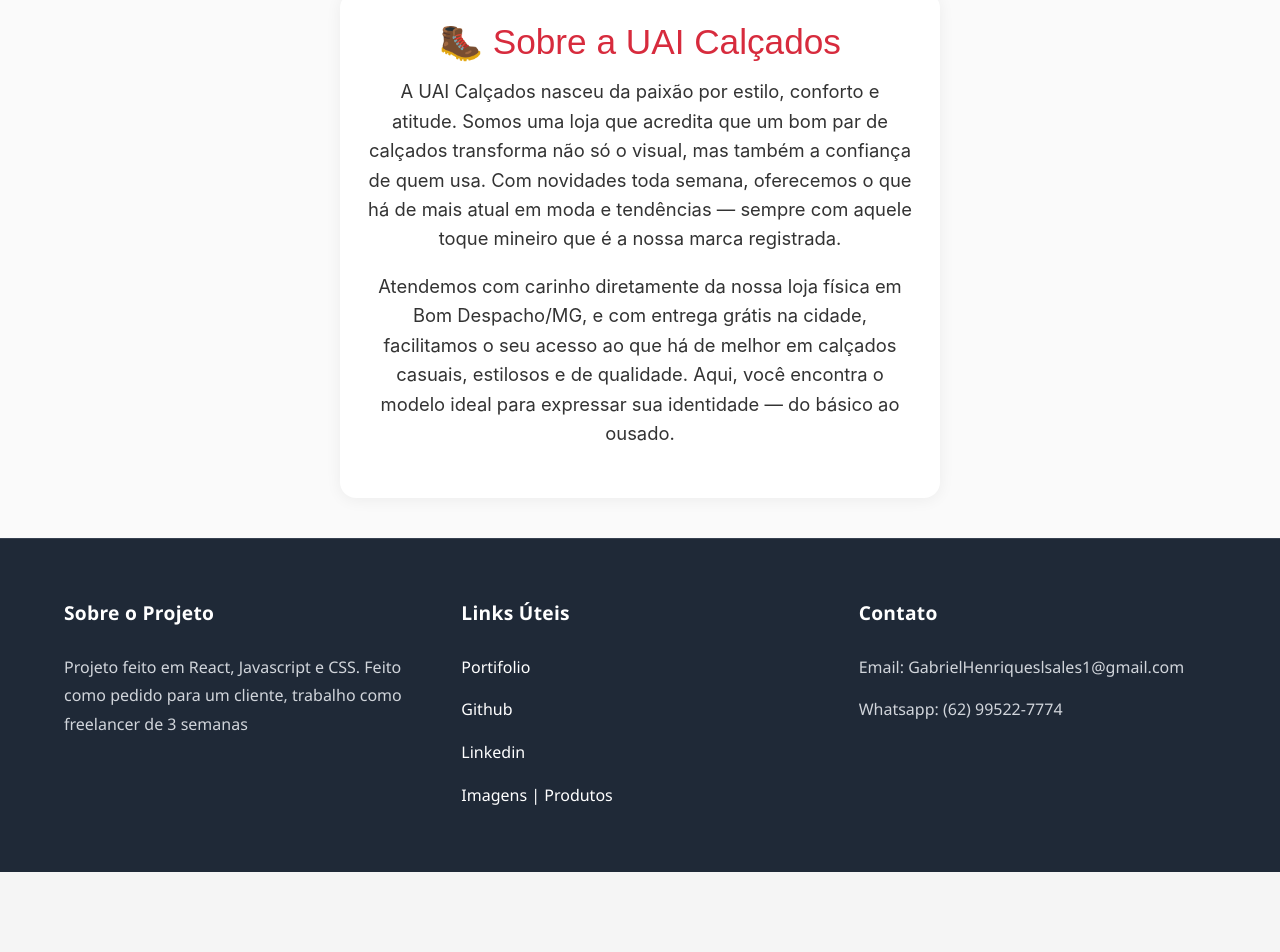
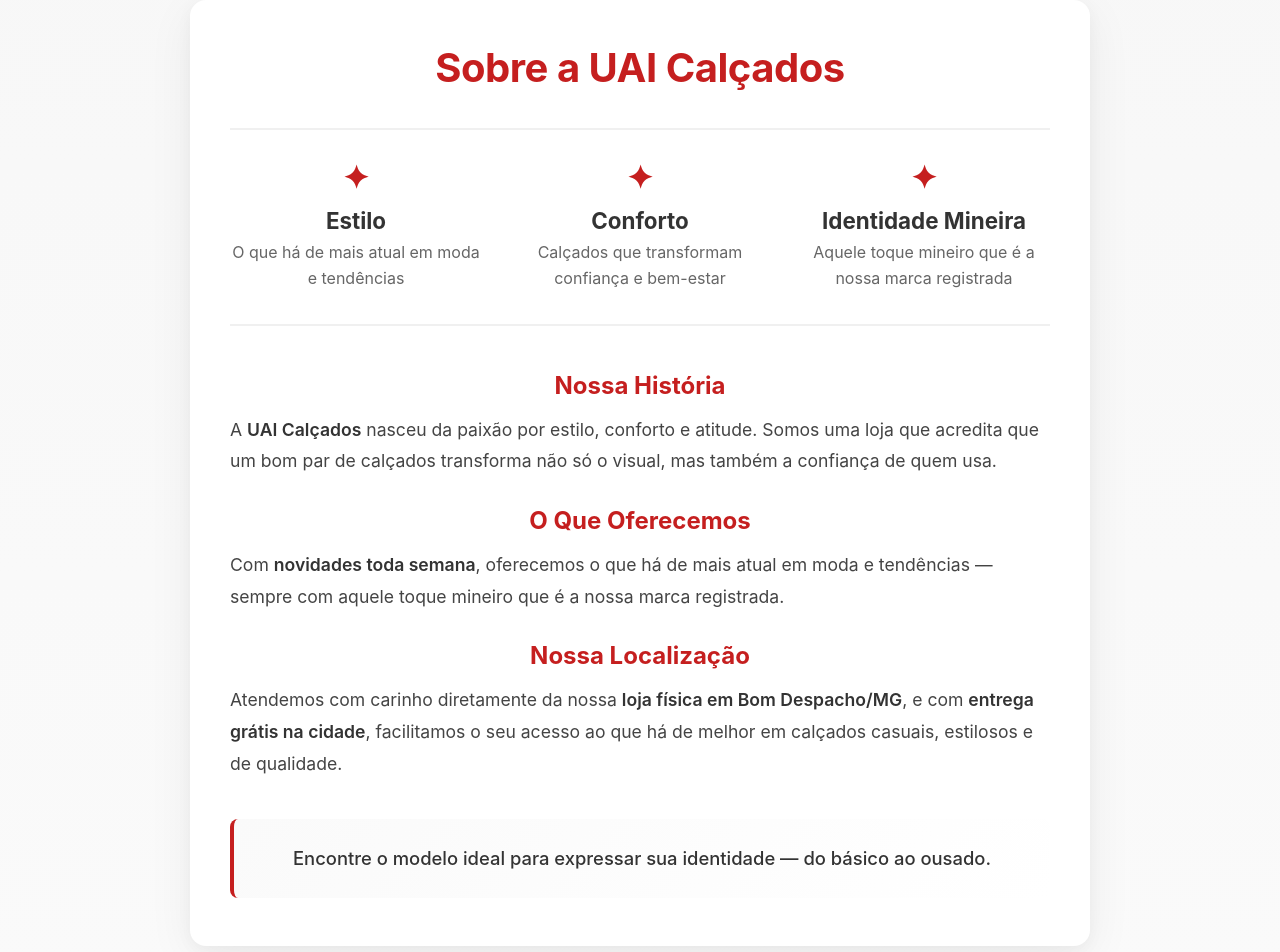
Before and after one commit to Usales/Uai-jordan, a React (Create React App) app: page /sobre in a window 1280 px wide. Shown: the part 300-1252 px from the top of the page. Before the commit the page ends 1172 px from the top, so only its background shows below. Built offline with nearby package versions, Linux system fonts and the light colour scheme; the HTML template or start-up script is replaced by a standard one.

Commit message:
Eleva design a nÃ­vel profissional: hero section, gradientes sutis, sombras premium, pÃ¡gina Sobre refatorada e footer com Ã­cones

```diff
--- a/package.json
+++ b/package.json
@@ -9,6 +9,7 @@
     "@testing-library/user-event": "^13.5.0",
     "react": "^19.1.0",
     "react-dom": "^19.1.0",
+    "react-icons": "^5.5.0",
     "react-router-dom": "^7.6.2",
     "react-scripts": "5.0.1",
     "web-vitals": "^2.1.4"
--- a/src/components/Footer/Footer.css
+++ b/src/components/Footer/Footer.css
@@ -3,7 +3,18 @@
   color: #fff;
   padding: 64px 0 40px 0;
   font-family: 'Segoe UI', Arial, sans-serif;
-  border-top: 1px solid #374151;
+  border-top: 3px solid #C51F1F;
+  position: relative;
+}
+
+.footer::before {
+  content: '';
+  position: absolute;
+  top: 0;
+  left: 0;
+  right: 0;
+  height: 1px;
+  background: #374151;
 }
 
 .footer-container {
@@ -25,9 +36,9 @@
 }
 
 .footer-col h3 {
-  font-size: 1.2rem;
+  font-size: 1.3rem;
   font-weight: 700;
-  margin-bottom: 12px;
+  margin-bottom: 16px;
   color: #fff;
   letter-spacing: 0.3px;
 }
@@ -50,6 +61,8 @@
   text-decoration: none;
   transition: color 0.2s;
   font-weight: 400;
+  display: inline-flex;
+  align-items: center;
 }
 
 .footer-col ul li a:hover {
--- a/src/components/Footer/Footer.jsx
+++ b/src/components/Footer/Footer.jsx
@@ -1,4 +1,5 @@
 import React from 'react';
+import { FaGithub, FaLinkedin, FaEnvelope, FaWhatsapp } from 'react-icons/fa';
 import './Footer.css';
 
 export default function Footer() {
@@ -14,17 +15,46 @@
         <div className="footer-col">
           <h3>Links Úteis</h3>
           <ul>
-            <li><a href="https://salesportifolio.netlify.app/">Portifolio</a></li>
-            <li><a href="https://github.com/Usales">Github</a></li>
-            <li><a href="https://www.linkedin.com/in/gabriel-henriques-sales-43953b218/">Linkedin</a></li>
-            <li><a href="https://br.pinterest.com/search/my_pins/?q=air%20jordan&rs=typed">Imagens | Produtos</a></li>
+            <li>
+              <a href="https://salesportifolio.netlify.app/" target="_blank" rel="noopener noreferrer">
+                <FaGithub style={{ marginRight: '8px', verticalAlign: 'middle' }} />
+                Portfólio
+              </a>
+            </li>
+            <li>
+              <a href="https://github.com/Usales" target="_blank" rel="noopener noreferrer">
+                <FaGithub style={{ marginRight: '8px', verticalAlign: 'middle' }} />
+                Github
+              </a>
+            </li>
+            <li>
+              <a href="https://www.linkedin.com/in/gabriel-henriques-sales-43953b218/" target="_blank" rel="noopener noreferrer">
+                <FaLinkedin style={{ marginRight: '8px', verticalAlign: 'middle' }} />
+                Linkedin
+              </a>
+            </li>
+            <li>
+              <a href="https://br.pinterest.com/search/my_pins/?q=air%20jordan&rs=typed" target="_blank" rel="noopener noreferrer">
+                Imagens | Produtos
+              </a>
+            </li>
           </ul>
         </div>
         <div className="footer-col">
           <h3>Contato</h3>
           <ul>
-            <li>Email: GabrielHenriqueslsales1@gmail.com</li>
-            <li>Whatsapp: (62) 99522-7774</li>
+            <li>
+              <a href="mailto:GabrielHenriqueslsales1@gmail.com">
+                <FaEnvelope style={{ marginRight: '8px', verticalAlign: 'middle' }} />
+                Email: GabrielHenriqueslsales1@gmail.com
+              </a>
+            </li>
+            <li>
+              <a href="https://wa.me/5562995227774" target="_blank" rel="noopener noreferrer">
+                <FaWhatsapp style={{ marginRight: '8px', verticalAlign: 'middle' }} />
+                Whatsapp: (62) 99522-7774
+              </a>
+            </li>
           </ul>
         </div>
       </div>
--- a/src/components/Sobre/Sobre.css
+++ b/src/components/Sobre/Sobre.css
@@ -5,14 +5,19 @@
   justify-content: center;
   min-height: 80vh;
   padding: 40px 16px;
-  background: #fafafa;
+  background: linear-gradient(180deg, #f7f7f7 0%, #fafafa 100%);
+}
+
+.sobre-content {
+  max-width: 900px;
+  width: 100%;
 }
 
 .sobre-img-box {
   display: flex;
   align-items: center;
   justify-content: center;
-  margin-bottom: 32px;
+  margin-bottom: 40px;
 }
 
 .sobre-img {
@@ -20,29 +25,132 @@
   height: 160px;
   border-radius: 5%;
   object-fit: cover;
-  box-shadow: 0 4px 24px rgba(0,0,0,0.08);
+  box-shadow: 0 8px 24px rgba(0, 0, 0, 0.1);
   background: #fff;
 }
 
 .sobre-texto {
-  max-width: 600px;
+  max-width: 900px;
   background: #fff;
   border-radius: 16px;
-  padding: 32px 28px;
-  box-shadow: 0 2px 16px rgba(0,0,0,0.06);
+  padding: 48px 40px;
+  box-shadow: 0 12px 48px rgba(0, 0, 0, 0.06), 0 4px 16px rgba(0, 0, 0, 0.04);
   text-align: center;
 }
 
 .sobre-texto h1 {
-  font-size: 2.2rem;
-  margin-bottom: 18px;
-  color: #D72B3D;
-  font-family: 'Bebas Neue', 'Oswald', Arial, sans-serif;
+  font-size: 2.5rem;
+  margin-bottom: 40px;
+  color: #C51F1F;
+  font-weight: 700;
+  letter-spacing: -0.5px;
 }
 
-.sobre-texto p {
+.sobre-highlights {
+  display: grid;
+  grid-template-columns: repeat(auto-fit, minmax(250px, 1fr));
+  gap: 32px;
+  margin-bottom: 48px;
+  padding: 32px 0;
+  border-top: 2px solid #f0f0f0;
+  border-bottom: 2px solid #f0f0f0;
+}
+
+.highlight-item {
+  display: flex;
+  flex-direction: column;
+  align-items: center;
+  text-align: center;
+  gap: 16px;
+}
+
+.highlight-icon {
+  font-size: 2rem;
+  color: #C51F1F;
+  font-weight: bold;
+}
+
+.highlight-item h3 {
+  font-size: 1.4rem;
+  font-weight: 700;
+  color: #333;
+  margin: 0 0 8px 0;
+}
+
+.highlight-item p {
+  font-size: 1rem;
+  color: #666;
+  margin: 0;
+  line-height: 1.6;
+}
+
+.sobre-section {
+  margin-bottom: 32px;
+  text-align: left;
+}
+
+.sobre-section h2 {
+  font-size: 1.5rem;
+  font-weight: 700;
+  color: #C51F1F;
+  margin-bottom: 16px;
+  text-align: center;
+}
+
+.sobre-section p {
+  font-size: 1.1rem;
+  color: #444;
+  line-height: 1.8;
+  margin: 0;
+}
+
+.sobre-section strong {
+  color: #333;
+  font-weight: 600;
+}
+
+.sobre-cta {
+  margin-top: 40px;
+  padding: 24px;
+  background: linear-gradient(135deg, #fafafa 0%, #ffffff 100%);
+  border-left: 4px solid #C51F1F;
+  border-radius: 8px;
+  text-align: center;
+}
+
+.sobre-cta p {
   font-size: 1.15rem;
   color: #333;
-  margin-bottom: 18px;
-  line-height: 1.6;
+  font-weight: 500;
+  margin: 0;
+  line-height: 1.7;
 }
+
+@media (max-width: 768px) {
+  .sobre-texto {
+    padding: 32px 24px;
+  }
+
+  .sobre-texto h1 {
+    font-size: 2rem;
+    margin-bottom: 32px;
+  }
+
+  .sobre-highlights {
+    grid-template-columns: 1fr;
+    gap: 24px;
+    padding: 24px 0;
+  }
+
+  .sobre-section {
+    margin-bottom: 24px;
+  }
+
+  .sobre-section h2 {
+    font-size: 1.3rem;
+  }
+
+  .sobre-section p {
+    font-size: 1rem;
+  }
+}
--- a/src/components/Sobre/Sobre.jsx
+++ b/src/components/Sobre/Sobre.jsx
@@ -4,17 +4,62 @@
 const Sobre = () => {
   return (
     <div className="sobre-container fade-in-up">
+      <div className="sobre-content">
         <div className="sobre-img-box">
           <img src="/imagens/logo.png" alt="Logo UAI Calçados" className="sobre-img" />
         </div>
         <div className="sobre-texto">
-        <h1>🥾 Sobre a UAI Calçados</h1>
+          <h1>Sobre a UAI Calçados</h1>
+
+          <div className="sobre-highlights">
+            <div className="highlight-item">
+              <span className="highlight-icon">✦</span>
+              <div>
+                <h3>Estilo</h3>
+                <p>O que há de mais atual em moda e tendências</p>
+              </div>
+            </div>
+            <div className="highlight-item">
+              <span className="highlight-icon">✦</span>
+              <div>
+                <h3>Conforto</h3>
+                <p>Calçados que transformam confiança e bem-estar</p>
+              </div>
+            </div>
+            <div className="highlight-item">
+              <span className="highlight-icon">✦</span>
+              <div>
+                <h3>Identidade Mineira</h3>
+                <p>Aquele toque mineiro que é a nossa marca registrada</p>
+              </div>
+            </div>
+          </div>
+
+          <div className="sobre-section">
+            <h2>Nossa História</h2>
             <p>
-          A UAI Calçados nasceu da paixão por estilo, conforto e atitude. Somos uma loja que acredita que um bom par de calçados transforma não só o visual, mas também a confiança de quem usa. Com novidades toda semana, oferecemos o que há de mais atual em moda e tendências — sempre com aquele toque mineiro que é a nossa marca registrada.
+              A <strong>UAI Calçados</strong> nasceu da paixão por estilo, conforto e atitude. Somos uma loja que acredita que um bom par de calçados transforma não só o visual, mas também a confiança de quem usa.
             </p>
+          </div>
+
+          <div className="sobre-section">
+            <h2>O Que Oferecemos</h2>
             <p>
-          Atendemos com carinho diretamente da nossa loja física em Bom Despacho/MG, e com entrega grátis na cidade, facilitamos o seu acesso ao que há de melhor em calçados casuais, estilosos e de qualidade. Aqui, você encontra o modelo ideal para expressar sua identidade — do básico ao ousado.
+              Com <strong>novidades toda semana</strong>, oferecemos o que há de mais atual em moda e tendências — sempre com aquele toque mineiro que é a nossa marca registrada.
             </p>
+          </div>
+
+          <div className="sobre-section">
+            <h2>Nossa Localização</h2>
+            <p>
+              Atendemos com carinho diretamente da nossa <strong>loja física em Bom Despacho/MG</strong>, e com <strong>entrega grátis na cidade</strong>, facilitamos o seu acesso ao que há de melhor em calçados casuais, estilosos e de qualidade.
+            </p>
+          </div>
+
+          <div className="sobre-cta">
+            <p>Encontre o modelo ideal para expressar sua identidade — do básico ao ousado.</p>
+          </div>
+        </div>
       </div>
     </div>
   );
--- a/src/components/TelaInicio/TelaInicio.js
+++ b/src/components/TelaInicio/TelaInicio.js
@@ -126,6 +126,13 @@
 
   return (
     <div className={`tela-inicio${showFade ? ' fade-in-up' : ''}`}>
+      <section className="hero-section">
+        <div className="hero-content">
+          <h1 className="hero-title">UAI Calçados</h1>
+          <p className="hero-subtitle">Estilo, conforto e atitude — direto de Minas</p>
+          <a href="#produtos" className="hero-cta">Ver Coleção</a>
+        </div>
+      </section>
       <CarrosselTenis onColorChange={handleColorChange} onComprar={abrirModal} />
       <section className="features-section" ref={featuresRef}>
         <div className="container">
@@ -154,7 +161,7 @@
           </div>
         </div>
       </section>
-      <section className="products-preview" style={{ background: '#f3f3f3' }} ref={produtosRef}>
+      <section id="produtos" className="products-preview" style={{ background: '#f3f3f3' }} ref={produtosRef}>
         <div className="container">
           <h2 className="section-title">Produtos em Destaque</h2>
           <div className="products-grid">
--- a/src/index.css
+++ b/src/index.css
@@ -29,7 +29,8 @@
 	display: block;
 }
 body {
-  background: #f5f5f5;
+  background: linear-gradient(180deg, #fafafa 0%, #f5f5f5 100%);
+  background-attachment: fixed;
   min-height: 100vh;
   line-height: 1;
   font-family: -apple-system, BlinkMacSystemFont, 'Segoe UI', 'Roboto', 'Oxygen',
--- a/src/pages/Contato.css
+++ b/src/pages/Contato.css
@@ -10,7 +10,7 @@
 .contato-container {
   background: #fff;
   border-radius: 16px;
-  box-shadow: 0 2px 16px rgba(0, 0, 0, 0.08);
+  box-shadow: 0 12px 48px rgba(0, 0, 0, 0.06), 0 4px 16px rgba(0, 0, 0, 0.04);
   padding: 2.5rem 1.5rem;
   max-width: 500px;
   width: 100%;
--- a/src/pages/PoliticaTroca.css
+++ b/src/pages/PoliticaTroca.css
@@ -15,7 +15,7 @@
   background: #ffffff;
   border-radius: 16px;
   padding: 40px 48px;
-  box-shadow: 0 20px 40px rgba(0, 0, 0, 0.08);
+  box-shadow: 0 12px 48px rgba(0, 0, 0, 0.06), 0 4px 16px rgba(0, 0, 0, 0.04);
   margin: 2.5rem auto;
 }
 
```
Also changed, not shown: src/components/Carrinho/Carrinho.css (+117 -30 lines), src/components/TelaInicio/TelaInicio.css (+86 -2 lines), 1 other file (tests, documents, lock files or other folders). Lines whose indentation alone changed are shown as unchanged.
